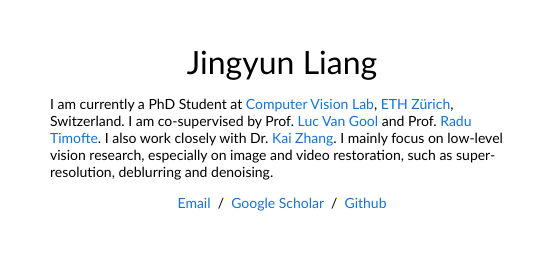
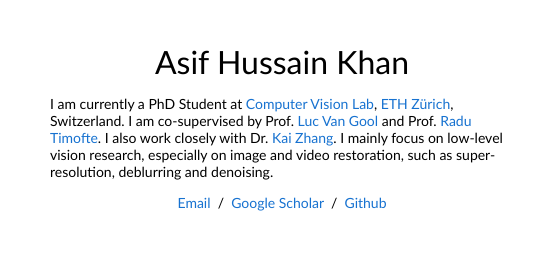
Before and after one commit to asifhkhan/asifhkhan.github.io, a plain HTML site: page index.html in a window 1280 px wide. Shown: the top 262 px of the page, 210-759 px from the left. Drawn offline with Linux system fonts and the light colour scheme.

Commit message:
Update index.html

```diff
--- a/index.html
+++ b/index.html
@@ -1,7 +1,7 @@
 <!DOCTYPE HTML>
 <html lang="en"><head><meta http-equiv="Content-Type" content="text/html; charset=UTF-8">
 
-  <title>Jingyun Liang</title>
+  <title>Asif Hussain Khan</title>
 
   <meta name="author" content="Jingyun Liang">
   <meta name="viewport" content="width=device-width, initial-scale=1">
@@ -18,7 +18,7 @@
           <tr style="padding:0px">
             <td style="padding:2.5%;width:63%;vertical-align:middle">
               <p style="text-align:center">
-                <name>Jingyun Liang</name>
+                <name>Asif Hussain Khan</name>
               </p>
               <p>I am currently a PhD Student at <a href="https://vision.ee.ethz.ch/">Computer Vision Lab</a>, <a href="https://ethz.ch/en.html">ETH Zürich</a>, Switzerland. I am co-supervised by Prof. <a href="https://scholar.google.com/citations?user=TwMib_QAAAAJ&hl=en">Luc Van Gool</a> and Prof. <a href="http://people.ee.ethz.ch/~timofter/">Radu Timofte</a>. I also work closely with Dr. <a href="https://cszn.github.io/">Kai Zhang</a>. I mainly focus on low-level vision research, especially on image and video restoration, such as super-resolution, deblurring and denoising.
               </p>
```
